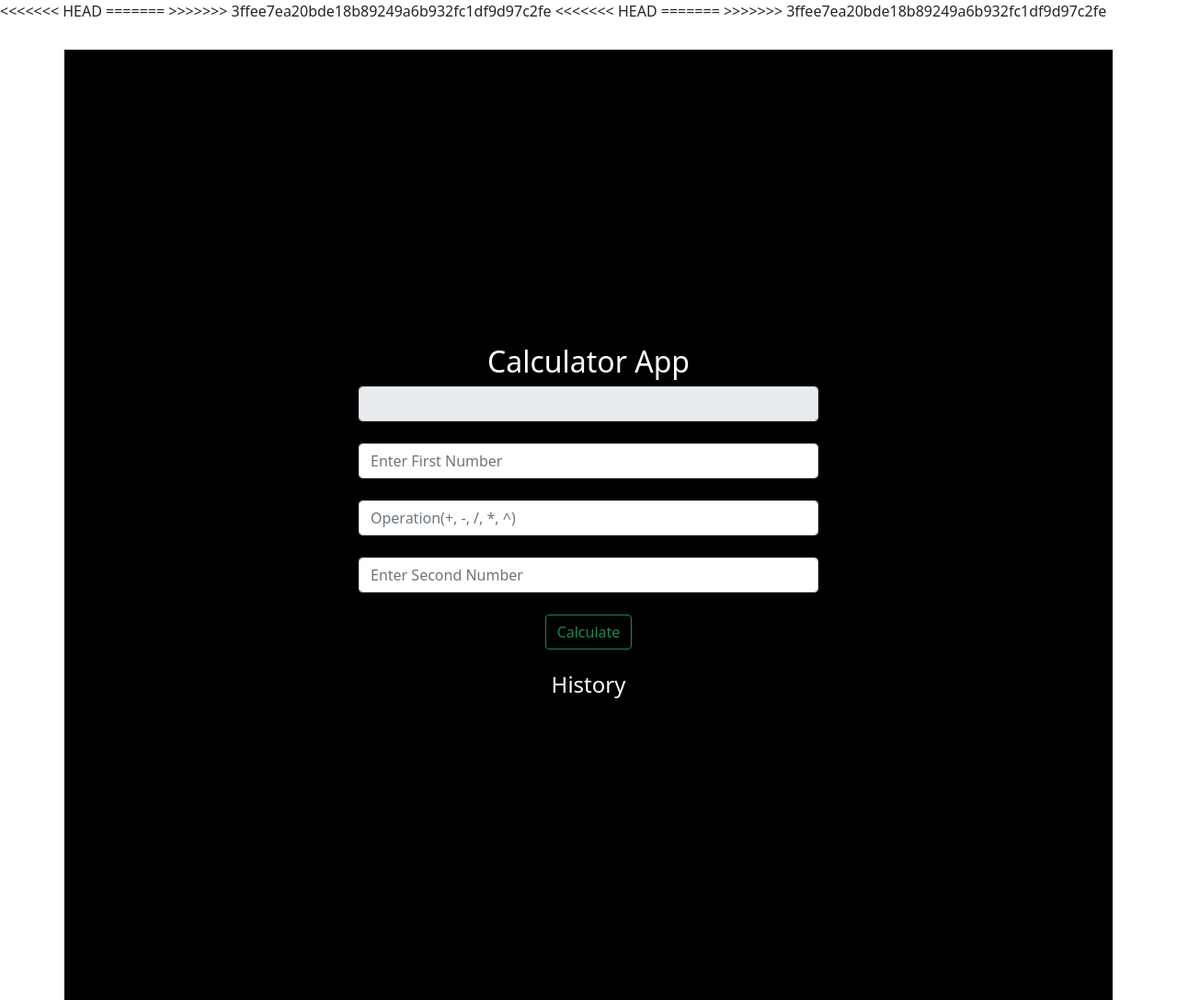
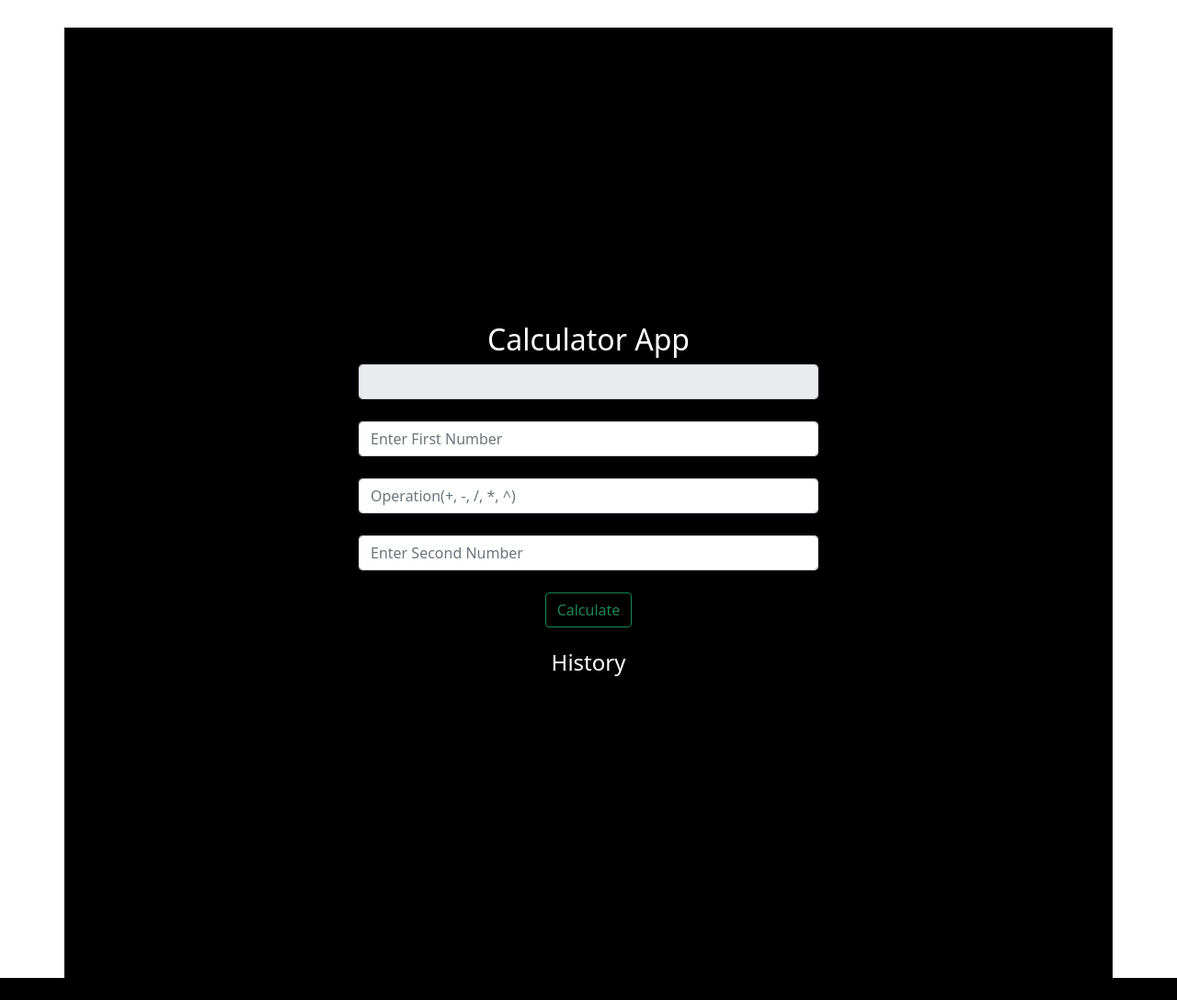
Before and after one commit to pktpaulie/calculatorAPP, a Django app: page / in a window 1280 px wide. Shown: the whole page at 92% size. After the commit the page ends 1063 px from the top, so only its background shows below. Run offline with Django 4.2, Linux system fonts and the light colour scheme; some libraries are stand-ins or nearby versions.

Commit message:
Edit Index.html

```diff
--- a/templates/index.html
+++ b/templates/index.html
@@ -4,24 +4,17 @@
 <head>
     <meta charset="UTF-8">
     <meta name="viewport" content="width=device-width, initial-scale=1.0">
-<<<<<<< HEAD
     <link rel = "stylesheet" href = "{% static 'css/main.css' %}">
     <link rel="stylesheet" href="https://stackpath.bootstrapcdn.com/bootstrap/4.5.2/css/bootstrap.min.css" integrity="sha384-JcKb8q3iqJ61gNV9KGb8thSsNjpSL0n8PARn9HuZOnIxN0hoP+VmmDGMN5t9UJ0Z" crossorigin="anonymous">
     <script src="static/js/main.js" ></script>
-=======
-    <script src="/static/js/main.js" ></script>
->>>>>>> 3ffee7ea20bde18b89249a6b932fc1df9d97c2fe
     <link href='https://fonts.googleapis.com/css?family=Montserrat' rel='stylesheet'>
     <link href="https://cdn.jsdelivr.net/npm/bootstrap@5.0.2/dist/css/bootstrap.min.css" rel="stylesheet" integrity="sha384-EVSTQN3/azprG1Anm3QDgpJLIm9Nao0Yz1ztcQTwFspd3yD65VohhpuuCOmLASjC" crossorigin="anonymous">
     <link rel = "stylesheet" href = "{% static 'css/main.css' %}">
     <title>Calculator</title>
 </head>
 <body>
-<<<<<<< HEAD
 
 
-=======
->>>>>>> 3ffee7ea20bde18b89249a6b932fc1df9d97c2fe
     <div class="container container-fluid" id="calc_title">
         <div class="justify-content-center body">
             <h2>Calculator App</h2>
```
